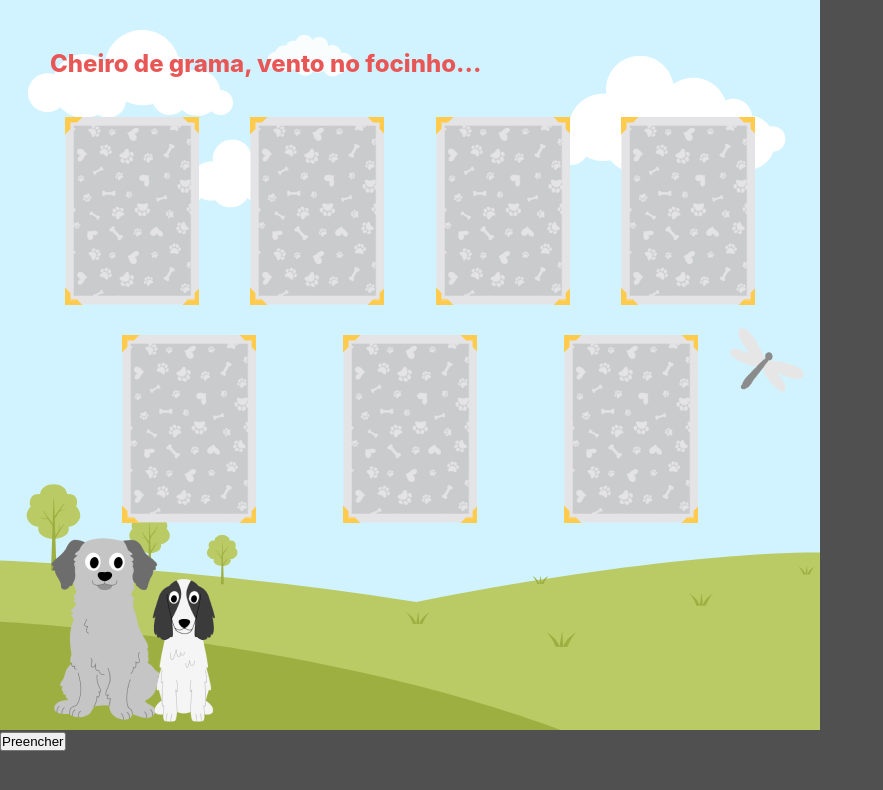
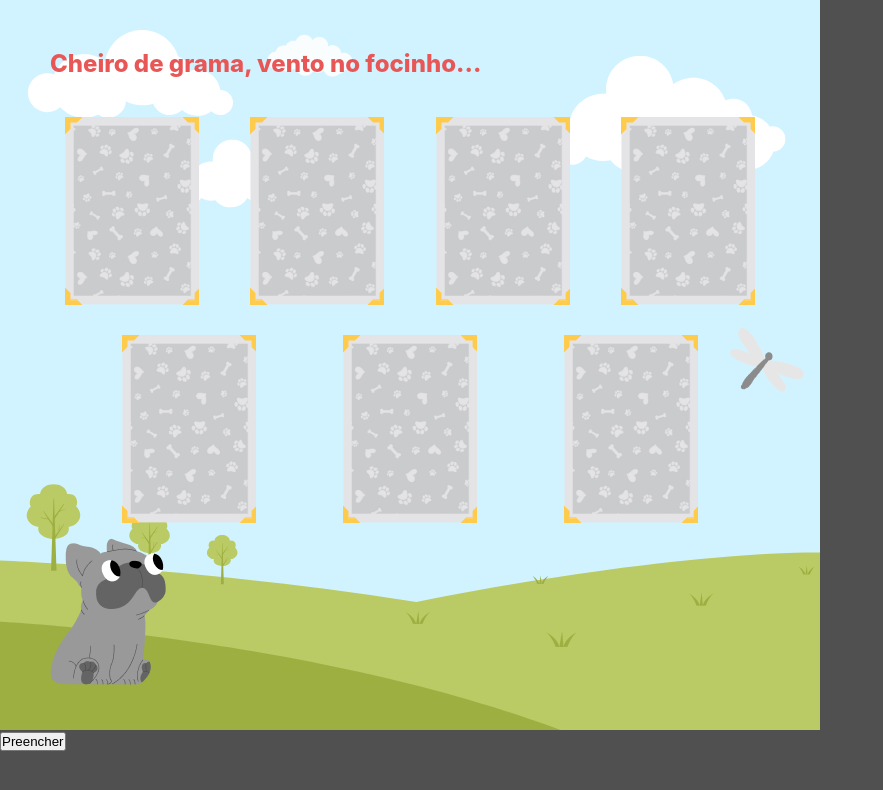
Before and after one commit to PedroHPAlmeida/my-dear-pet, an Angular app: page / in a window 1280 px wide. Shown: the top 790 px of the page, without its empty margins (0-883 px from the left). Built offline with nearby package versions, Linux system fonts and the light colour scheme.

Commit message:
feat: altera imagem do sticker

```diff
--- a/src/app/pages/home/home.component.html
+++ b/src/app/pages/home/home.component.html
@@ -12,7 +12,7 @@
             <app-figure />
         </div>
         <div class="home__stickers">
-            <app-fillable-sticker image="/assets/images/stickers/sticker-double-dogs.png" [filled]="filledStickers"/>
+            <app-fillable-sticker image="/assets/images/stickers/sticker-bulldog.png" [filled]="filledStickers"/>
             <app-fillable-sticker class="home__sticker-dragon-fly" image="/assets/images/stickers/sticker-dragon-fly.png" [filled]="filledStickers"/>
         </div>
     </app-left-page>
```
Also changed, not shown: src/assets/images/stickers/sticker-bulldog.png (added), src/assets/images/stickers/sticker-double-dogs.png (deleted).
